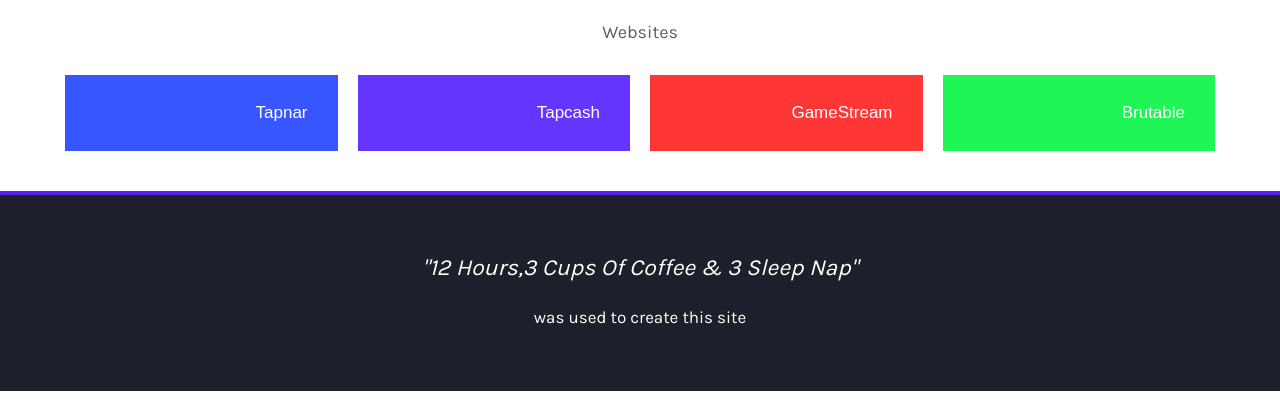
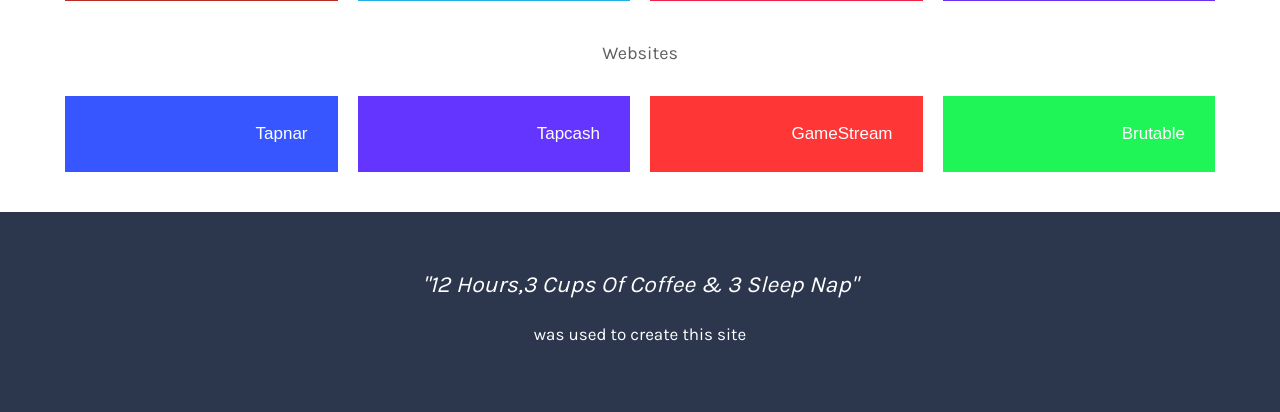
Before and after one commit to himanshu-dixit/personal_site_template, a PHP site: page / in a window 1280 px wide. Shown: the part 1577-1989 px from the top of the page. Before the commit the page ends 1968 px from the top, so only its background shows below. Run offline with PHP 8.4, Linux system fonts and the light colour scheme; some libraries are stand-ins or nearby versions.

Commit message:
Footer Color Change

```diff
--- a/assests/index.css
+++ b/assests/index.css
@@ -147,11 +147,8 @@ html,body{
   width:100%;
   margin-top: 30px;
   text-align: center;
-  background-color: #1d1f2a;
-  height:200px;
-  border-top: 4px;
-  border-top-style: solid;
-  border-color: #5321f6;
+  background-color: #2c374e;
+  height:200px
 }
 
 .footer_quote{
@@ -235,7 +232,7 @@ a:hover {
   margin-top: -29px !important;
 }
 .menu{
-  margin-left: 40px;
+  margin-left: 20%;
 }
 .margin-right{
   margin-top: -5px;
```
